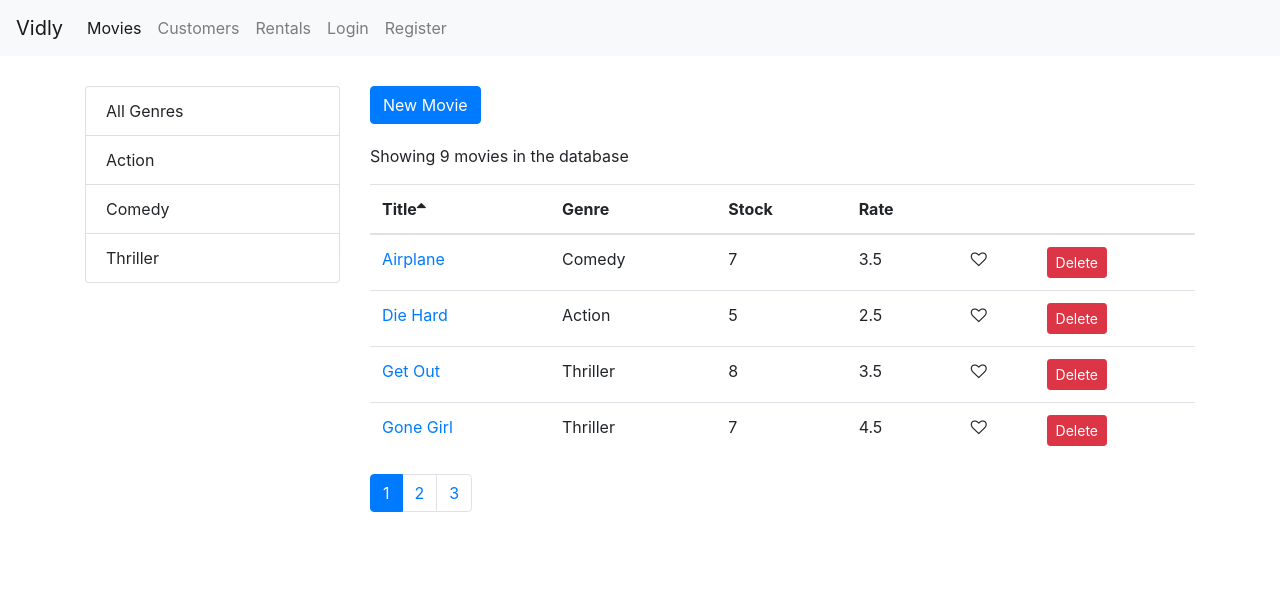
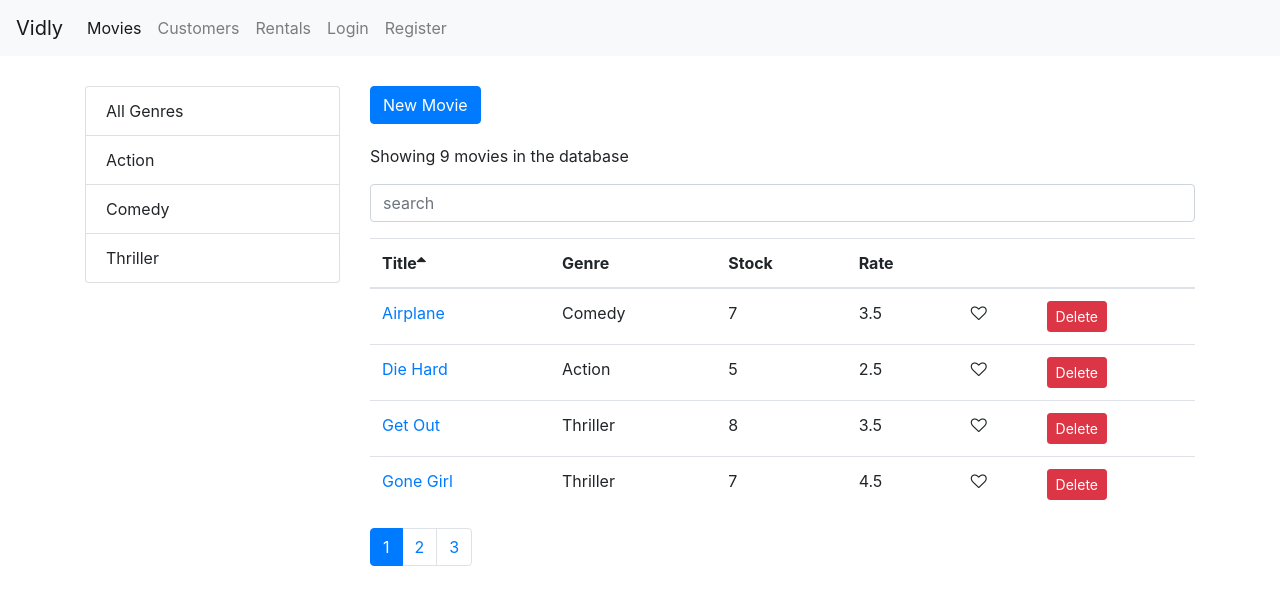
Before and after one commit to moizhussain92/vidly, a React (Create React App) app: page /movies in a window 1280 px wide. Shown: the top 604 px of the page. Built offline with nearby package versions, Linux system fonts and the light colour scheme.

Commit message:
SearchBox implemented and working - Lecture 25 - Forms

```diff
--- a/src/components/movies.jsx
+++ b/src/components/movies.jsx
@@ -7,6 +7,7 @@
 import ListGroup from "../common/listGroup";
 import MoviesTable from "./moviesTable";
 import { Link } from "react-router-dom";
+import SearchBox from "./searchBox";
 import _ from "lodash";
 
 class Movies extends Component {
@@ -15,6 +16,8 @@
     genres: [],
     pageSize: 4,
     currentPage: 1,
+    searchQuery: "",
+    selectedGenre: null,
     sortColumn: { path: "title", order: "asc" }
   };
 
@@ -41,11 +44,15 @@
   };
 
   handleGenreSelect = genre => {
-    this.setState({ selectedGenre: genre, currentPage: 1 });
+    this.setState({ selectedGenre: genre, searchQuery: "", currentPage: 1 });
   };
 
   handleSort = sortColumn => {
     this.setState({ sortColumn });
+  };
+
+  handleSearch = query => {
+    this.setState({ searchQuery: query, selectedGenre: null, currentPage: 1 });
   };
 
   getPagedData = () => {
@@ -54,15 +61,19 @@
       currentPage,
       movies: allMovies,
       selectedGenre,
+      searchQuery,
       sortColumn
     } = this.state;
 
     //Filter, then sort, then paginate
     //Filter the movie list before rendering based on selected genre
-    const filteredMovies =
-      selectedGenre && selectedGenre._id
-        ? allMovies.filter(m => m.genre._id === selectedGenre._id)
-        : allMovies;
+    let filteredMovies = allMovies;
+    if (searchQuery)
+      filteredMovies = allMovies.filter(m =>
+        m.title.toLowerCase().startsWith(searchQuery.toLowerCase())
+      );
+    else if (selectedGenre && selectedGenre._id)
+      filteredMovies = allMovies.filter(m => m.genre._id === selectedGenre._id);
 
     //Sort the data after filtering
     const sorted = _.orderBy(
@@ -91,7 +102,7 @@
       return <p>There are no movies in the database.</p>;
     }
 
-    const { totalCount, data: movieList } = this.getPagedData();
+    const { totalCount, data: movieList, searchQuery } = this.getPagedData();
     return (
       <div className="row">
         <div className="col-3">
@@ -108,6 +119,7 @@
             </button>
           </Link>
           <p>Showing {totalCount} movies in the database</p>
+          <SearchBox value={searchQuery} onChange={this.handleSearch} />
           <MoviesTable
             movies={movieList}
             onLike={this.handleLike}
--- /dev/null
+++ b/src/components/searchBox.jsx
@@ -0,0 +1,16 @@
+import React from "react";
+
+const SearchBox = ({ value, onChange }) => {
+  return (
+    <input
+      type="text"
+      name="query"
+      className="form-control my-3"
+      placeholder="search"
+      value={value}
+      onChange={e => onChange(e.currentTarget.value)}
+    />
+  );
+};
+
+export default SearchBox;
```
